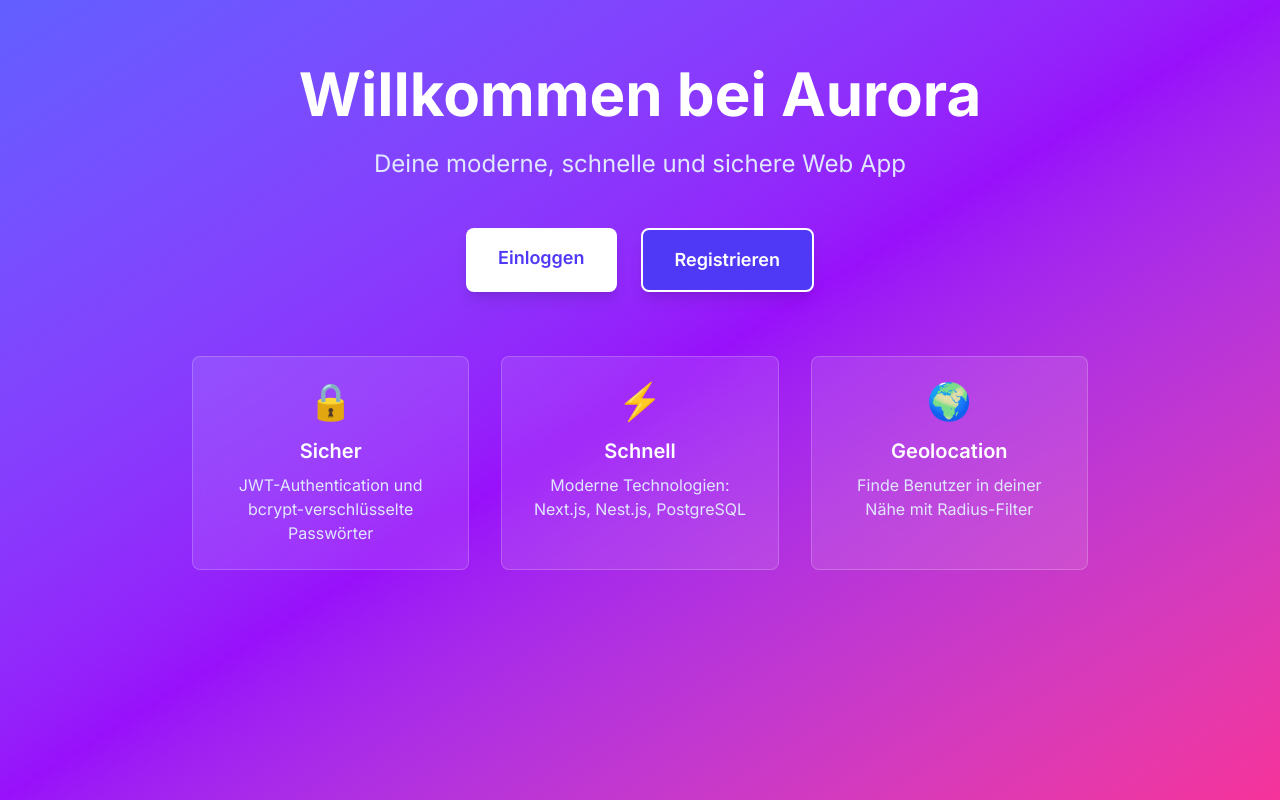
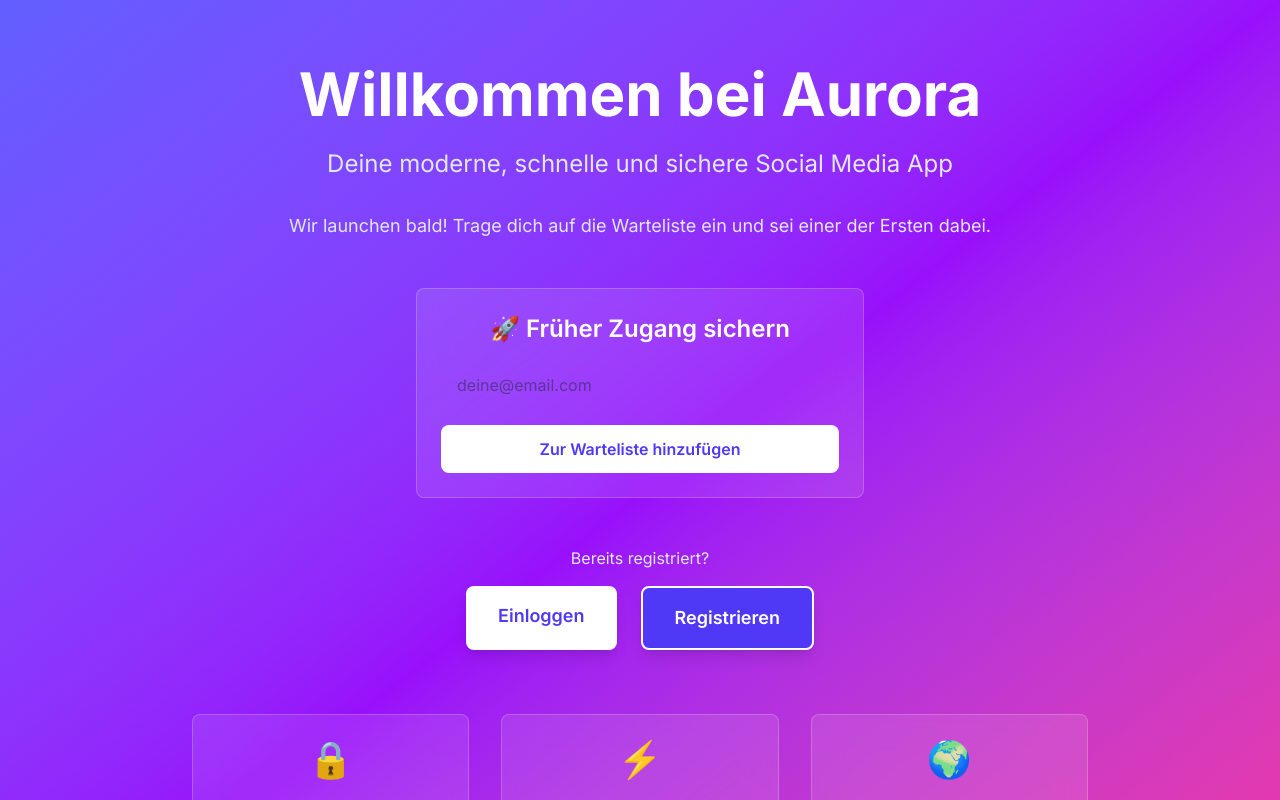
Before and after one commit to christophersteins/aurora, a Next.js app in the folder frontend/: page / in a window 1280 px wide. Shown: the top 800 px of the page. Built offline with nearby package versions, Linux system fonts and the light colour scheme; no server answers.

Commit message:
Add waitlist form to homepage with email collection

```diff
--- a/frontend/src/app/page.tsx
+++ b/frontend/src/app/page.tsx
@@ -4,10 +4,16 @@ import { useEffect, useState } from 'react';
 import { useRouter } from 'next/navigation';
 import Link from 'next/link';
 import { authService } from '@/services/auth.service';
+import { waitlistService } from '@/services/waitlist.service';
 
 export default function HomePage() {
   const router = useRouter();
   const [checking, setChecking] = useState(true);
+  const [email, setEmail] = useState('');
+  const [loading, setLoading] = useState(false);
+  const [success, setSuccess] = useState(false);
+  const [error, setError] = useState('');
+  const [waitlistCount, setWaitlistCount] = useState<number | null>(null);
 
   useEffect(() => {
     const checkAuth = async () => {
@@ -16,11 +22,9 @@ export default function HomePage() {
       if (token) {
         try {
           await authService.getProfile();
-          // User ist eingeloggt, weiterleiten zum Dashboard
           router.push('/dashboard');
           return;
         } catch (error) {
-          // Token ist ungültig, entfernen
           localStorage.removeItem('auth_token');
         }
       }
@@ -28,8 +32,37 @@ export default function HomePage() {
       setChecking(false);
     };
 
+    const fetchCount = async () => {
+      try {
+        const data = await waitlistService.getCount();
+        setWaitlistCount(data.count);
+      } catch (error) {
+        console.error('Failed to fetch waitlist count');
+      }
+    };
+
     checkAuth();
+    fetchCount();
   }, [router]);
+
+  const handleSubmit = async (e: React.FormEvent) => {
+    e.preventDefault();
+    setError('');
+    setLoading(true);
+
+    try {
+      await waitlistService.join({ email });
+      setSuccess(true);
+      setEmail('');
+      // Count aktualisieren
+      const data = await waitlistService.getCount();
+      setWaitlistCount(data.count);
+    } catch (err: any) {
+      setError(err.response?.data?.message || 'Ein Fehler ist aufgetreten');
+    } finally {
+      setLoading(false);
+    }
+  };
 
   if (checking) {
     return (
@@ -46,11 +79,61 @@ export default function HomePage() {
           <h1 className="text-6xl font-bold mb-6 animate-fade-in">
             Willkommen bei Aurora
           </h1>
-          <p className="text-2xl mb-12 text-indigo-100">
-            Deine moderne, schnelle und sichere Web App
+          <p className="text-2xl mb-8 text-indigo-100">
+            Deine moderne, schnelle und sichere Social Media App
+          </p>
+          <p className="text-lg mb-12 text-indigo-100">
+            Wir launchen bald! Trage dich auf die Warteliste ein und sei einer der Ersten dabei.
           </p>
 
-          <div className="flex gap-6 justify-center mb-16">
+          {/* Waitlist Form */}
+          <div className="max-w-md mx-auto mb-12">
+            <div className="bg-white/10 backdrop-blur-lg rounded-lg p-6 border border-white/20">
+              <h3 className="text-2xl font-semibold mb-4">🚀 Früher Zugang sichern</h3>
+
+              {success ? (
+                <div className="bg-green-500 text-white p-4 rounded-lg mb-4">
+                  ✅ Erfolgreich! Wir benachrichtigen dich beim Launch.
+                </div>
+              ) : (
+                <form onSubmit={handleSubmit} className="space-y-4">
+                  {error && (
+                    <div className="bg-red-500 text-white p-3 rounded-lg text-sm">
+                      {error}
+                    </div>
+                  )}
+
+                  <input
+                    type="email"
+                    value={email}
+                    onChange={(e) => setEmail(e.target.value)}
+                    placeholder="deine@email.com"
+                    required
+                    className="w-full px-4 py-3 rounded-lg text-gray-800 focus:ring-2 focus:ring-white focus:outline-none"
+                  />
+
+                  <button
+                    type="submit"
+                    disabled={loading}
+                    className="w-full bg-white text-indigo-600 py-3 rounded-lg font-semibold hover:bg-indigo-50 transition disabled:opacity-50 disabled:cursor-not-allowed"
+                  >
+                    {loading ? 'Lädt...' : 'Zur Warteliste hinzufügen'}
+                  </button>
+                </form>
+              )}
+
+              {waitlistCount !== null && (
+                <p className="mt-4 text-sm text-indigo-100">
+                  🎉 {waitlistCount} {waitlistCount === 1 ? 'Person wartet' : 'Personen warten'} bereits
+                </p>
+              )}
+            </div>
+          </div>
+
+          {/* Login/Register Buttons */}
+          <div className="mb-12">
+            <p className="text-indigo-100 mb-4">Bereits registriert?</p>
+            <div className="flex gap-6 justify-center">
               <Link
                 href="/login"
                 className="px-8 py-4 bg-white text-indigo-600 rounded-lg font-semibold text-lg hover:bg-indigo-50 transition shadow-lg"
@@ -64,7 +147,9 @@ export default function HomePage() {
                 Registrieren
               </Link>
             </div>
+          </div>
 
+          {/* Feature Cards */}
           <div className="max-w-4xl mx-auto grid md:grid-cols-3 gap-8 mt-16">
             <div className="bg-white/10 backdrop-blur-lg rounded-lg p-6 border border-white/20">
               <div className="text-4xl mb-4">🔒</div>
--- /dev/null
+++ b/frontend/src/services/waitlist.service.ts
@@ -0,0 +1,17 @@
+import apiClient from '@/lib/api-client';
+
+export interface JoinWaitlistData {
+  email: string;
+}
+
+export const waitlistService = {
+  async join(data: JoinWaitlistData): Promise<{ message: string; email: string }> {
+    const response = await apiClient.post('/waitlist/join', data);
+    return response.data;
+  },
+
+  async getCount(): Promise<{ count: number }> {
+    const response = await apiClient.get('/waitlist/count');
+    return response.data;
+  },
+};
```
Lines whose indentation alone changed are shown as unchanged.
